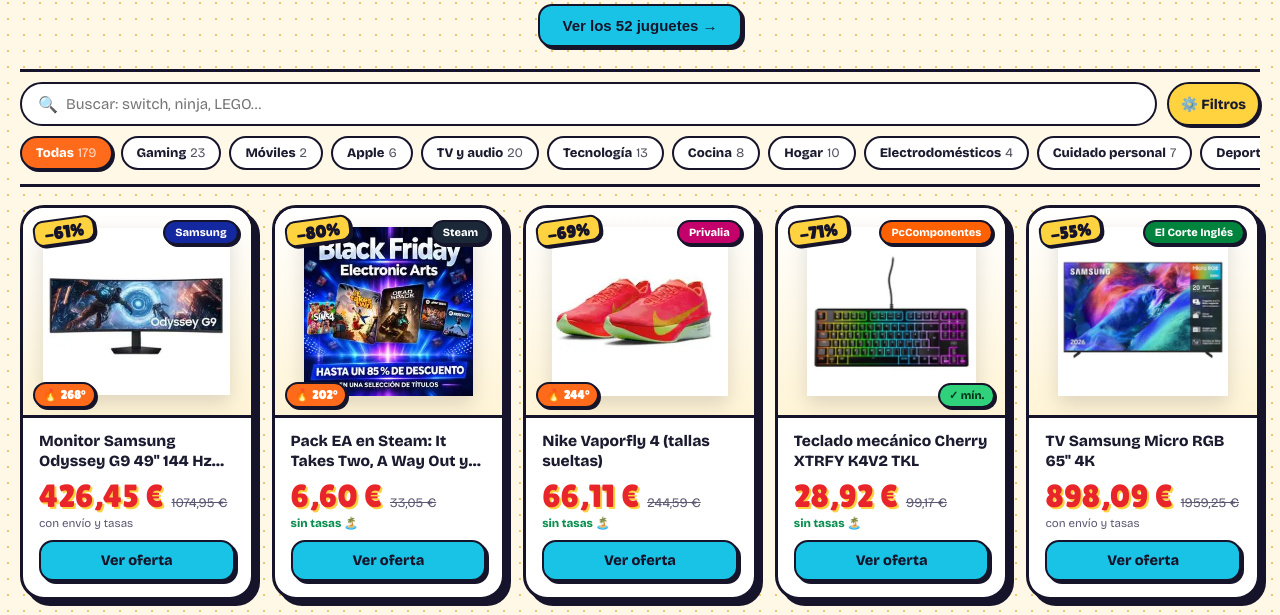
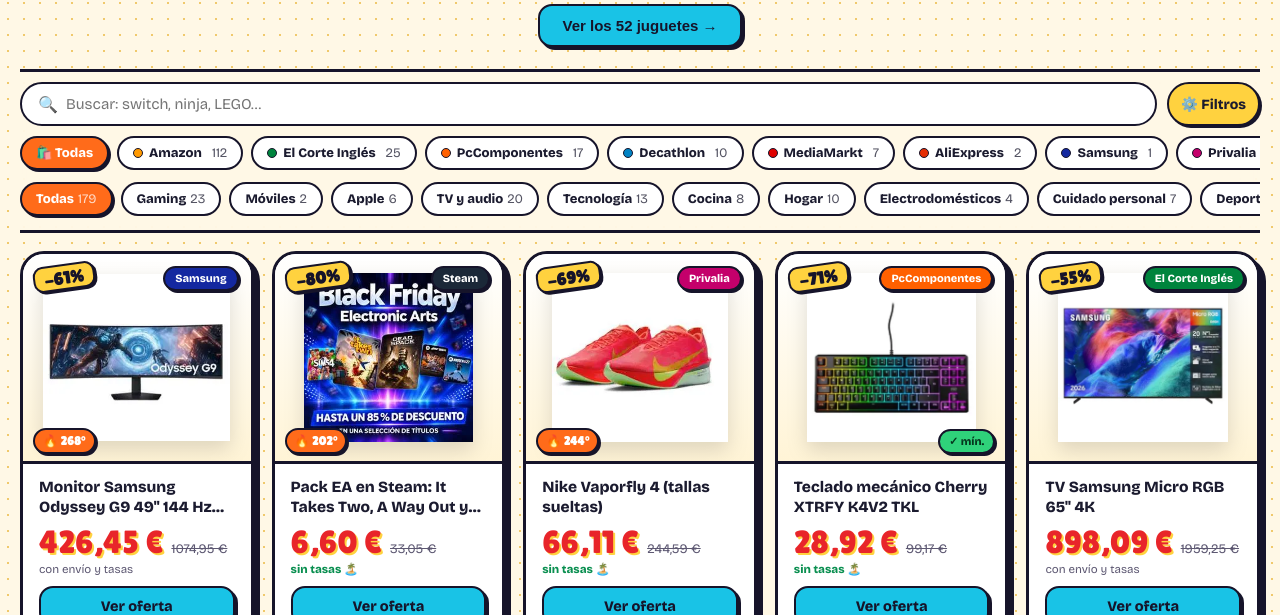
Before and after one commit to cazagangas-raquel/cazagangas-raquel.github.io, a plain HTML site: page index.html in a window 1280 px wide. Shown: the part 1717-2332 px from the top of the page. Drawn offline with nearby package versions, Linux system fonts and the light colour scheme.

Commit message:
Fila de tiendas encima de las categorías
Co-Authored-By: Claude Opus 5.5 <noreply@anthropic.com>
Claude-Session: https://claude.ai/code/session_017rYybS3gTt2qnWnHDaWsjF

```diff
--- a/index.html
+++ b/index.html
@@ -557,6 +557,13 @@ body.mb-on .controls{padding-top:8px}
   .minibar{padding:5px 8px}
   .mb-btn{padding:0;width:40px}
 }
+
+.chips.stores{margin-top:10px}
+.chip.st{display:inline-flex;align-items:center;gap:6px}
+.chip.st .sd{width:10px;height:10px;border-radius:50%;background:var(--sc,#888);border:1.5px solid var(--line);flex:0 0 auto}
+.chip.st.on{background:var(--sc,var(--hot));color:#fff}
+.chip.st.on .sd{background:#fff}
+.chips.stores + .chips{margin-top:8px}
 </style>
 </head>
 <body>
@@ -614,6 +621,7 @@ body.mb-on .controls{padding-top:8px}
       </label>
       <button class="fbtn" data-open="mFilters">⚙️ Filtros<i class="fcount" hidden></i></button>
     </div>
+    <div class="chips stores" id="storeChips"></div>
     <div class="chips" id="chips"></div>
   </div>
 
@@ -3420,8 +3428,16 @@ body.mb-on .controls{padding-top:8px}
   setStamp(); ticker();
 
   // controls
-  const stores = ['Todas', ...new Set(D.deals.map(d=>d.store))];
-  document.getElementById('store').innerHTML = stores.map(s=>`<option>${esc(s)}</option>`).join('').replace('<option>Todas</option>','<option value="Todas">Todas las tiendas</option>');
+  function storeOpts(){
+    const cnt={}; D.deals.forEach(d=>{const b=d.store.split(' ·')[0]; cnt[b]=(cnt[b]||0)+1;});
+    const list=Object.keys(cnt).sort((a,b)=>cnt[b]-cnt[a]);
+    const sel=document.getElementById('store'), cur=sel.value||'Todas';
+    sel.innerHTML='<option value="Todas">Todas las tiendas</option>'+list.map(s=>`<option>${esc(s)}</option>`).join('');
+    sel.value = list.includes(cur)?cur:'Todas';
+    document.getElementById('storeChips').innerHTML = `<button class="chip st ${sel.value==='Todas'?'on':''}" data-st="Todas">🛍️ Todas</button>` +
+      list.map(s=>`<button class="chip st ${sel.value===s?'on':''}" data-st="${esc(s)}" style="--sc:${stc(s)}"><i class="sd"></i>${esc(s)}<span class="n">${cnt[s]}</span></button>`).join('');
+  }
+  storeOpts();
   const cats = ['Todas', ...Object.keys(CAT).filter(k=>D.deals.some(d=>d.cat===k))];
   function chips(){
     document.getElementById('chips').innerHTML = cats.map(c=>{
@@ -3466,7 +3482,7 @@ body.mb-on .controls{padding-top:8px}
     const u150 = document.getElementById('under150').checked;
     const onlyCm = document.getElementById('onlyCm').checked;
     let list = D.deals.filter(d =>
-      (cat==='Todas'||d.cat===cat) && (cat!=='Juguetes'||sub==='Todos'||d.sub===sub) && (st==='Todas'||d.store===st) &&
+      (cat==='Todas'||d.cat===cat) && (cat!=='Juguetes'||sub==='Todos'||d.sub===sub) && (st==='Todas'||d.store===st||d.store.split(' ·')[0]===st) &&
       (!onlyMin||d.min||(d.hist&&d.hist.verdict==='low')) && (!onlyCm||d.src==='Chollómetro') && (!u150||can(d.price)<=IGIC_LIMIT) &&
       (!q || (d.name+' '+d.store+' '+d.cat).toLowerCase().includes(q)));
     const f = {score:(a,b)=>score(b)-score(a), pct:(a,b)=>pct(b)-pct(a), save:(a,b)=>saving(b)-saving(a), asc:(a,b)=>shown(a.price,a.store)-shown(b.price,b.store), desc:(a,b)=>shown(b.price,b.store)-shown(a.price,a.store)}[so];
@@ -3559,6 +3575,8 @@ body.mb-on .controls{padding-top:8px}
     document.querySelectorAll('.fcount').forEach(el=>{el.hidden=!n;el.textContent=n}); document.getElementById('fres').textContent=document.querySelectorAll('#grid .card').length; }
   ['store','sort','onlyMin','under150','onlyCm','q'].forEach(id=>document.getElementById(id).addEventListener('input',()=>setTimeout(fcount)));
   setTimeout(fcount,50);
+  document.getElementById('storeChips').addEventListener('click',e=>{ const b=e.target.closest('[data-st]'); if(!b) return; document.getElementById('store').value=b.dataset.st; storeOpts(); render(); if(typeof fcount==='function') fcount(); });
+  document.getElementById('store').addEventListener('input',()=>storeOpts());
   chips(); stats(); hero(); render(); calc();
 
 
@@ -3573,7 +3591,7 @@ body.mb-on .controls{padding-top:8px}
       L.deals.forEach(x=>{ if(!x.img && imgs[x.id]) x.img = imgs[x.id]; if(!x.img && x.id && /^[\w-]+$/.test(x.id)) x.img = null; });
       D.deals = L.deals; D.updated = L.updated || D.updated; D.edition = L.edition || D.edition;
       if(Array.isArray(L.campaigns)) D.campaigns = L.campaigns;
-      setStamp(); ticker(); chips(); stats(); hero(); render(); if(typeof fcount==='function') fcount();
+      setStamp(); ticker(); storeOpts(); chips(); stats(); hero(); render(); if(typeof fcount==='function') fcount();
     }catch(e){}
   })();
   // ---- datos en vivo (los actualiza la tarea programada)
@@ -3589,7 +3607,7 @@ body.mb-on .controls{padding-top:8px}
       L.deals.forEach(x=>{ if(!x.img && imgs[x.id]) x.img = imgs[x.id]; if(x.img && !/^(data:|img\/)/.test(x.img)) x.img = imgs[x.id] || null; });
       D.deals = L.deals; D.updated = L.updated; D.edition = L.edition || D.edition;
       if(Array.isArray(L.campaigns)) D.campaigns = L.campaigns;
-      setStamp(); ticker(); chips(); stats(); hero(); render(); if(typeof fcount==='function') fcount();
+      setStamp(); ticker(); storeOpts(); chips(); stats(); hero(); render(); if(typeof fcount==='function') fcount();
     }catch(e){ /* sin conexión: se quedan los datos incluidos en la página */ }
   })();
 
```
